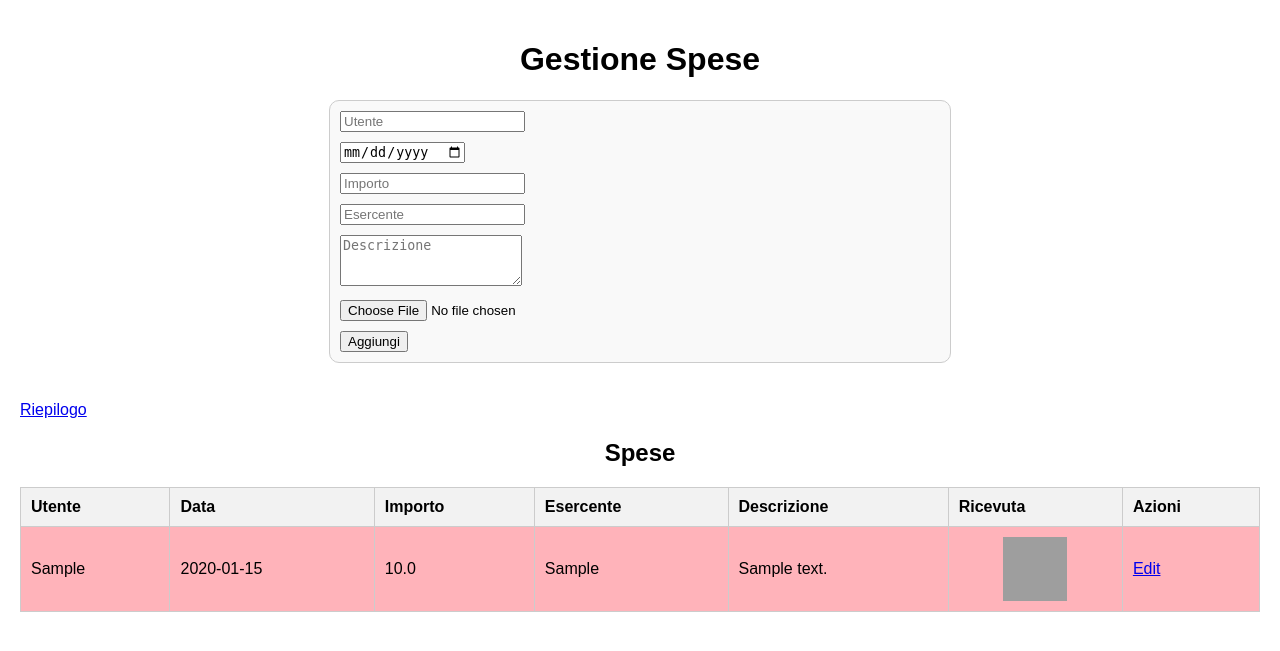
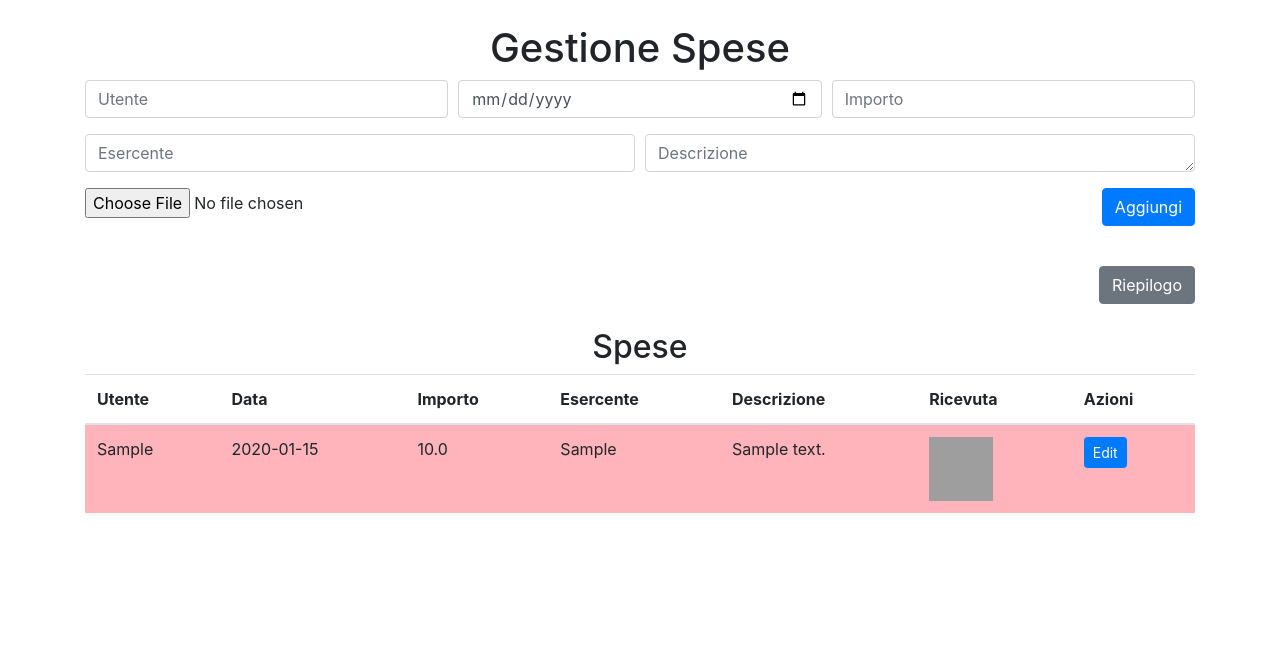
Before and after one commit to katodo/GestioneScontrini, a Flask app: page / in a window 1280 px wide. Shown: the top 651 px of the page. Run offline with Flask 3, Linux system fonts and the light colour scheme; tables that the repository leaves empty hold one stand-in row (values such as "Sample post"); some libraries are stand-ins or nearby versions; grey boxes are pictures that could not be loaded.

Commit message:
Passaggio a BootStrap

```diff
--- a/migrate_db.py
+++ b/migrate_db.py
@@ -4,7 +4,7 @@ def migrate_db():
     conn = sqlite3.connect('expenses.db')
     c = conn.cursor()
 
-    # Verifica se la colonna "description" esiste già
+    # Verifica se le colonne esistono già
     c.execute("PRAGMA table_info(expenses)")
     columns = [column[1] for column in c.fetchall()]
 
--- a/templates/index.html
+++ b/templates/index.html
@@ -4,72 +4,11 @@
     <meta charset="UTF-8">
     <meta name="viewport" content="width=device-width, initial-scale=1.0">
     <title>Gestione Spese</title>
-    <script>
-        document.addEventListener('DOMContentLoaded', function() {
-            fetch('/autocomplete')
-                .then(response => response.json())
-                .then(data => {
-                    const users = data.users;
-                    const merchants = data.merchants;
-
-                    const userInput = document.getElementById('user-input');
-                    const merchantInput = document.getElementById('merchant-input');
-
-                    userInput.addEventListener('input', function() {
-                        showSuggestions(this, users);
-                    });
-
-                    merchantInput.addEventListener('input', function() {
-                        showSuggestions(this, merchants);
-                    });
-                });
-
-            function showSuggestions(input, suggestions) {
-                const value = input.value.toLowerCase();
-                const list = document.createElement('ul');
-                list.classList.add('suggestions');
-
-                suggestions.forEach(suggestion => {
-                    if (suggestion.toLowerCase().startsWith(value)) {
-                        const item = document.createElement('li');
-                        item.textContent = suggestion;
-                        item.addEventListener('click', () => {
-                            input.value = suggestion;
-                            clearSuggestions(input);
-                        });
-                        list.appendChild(item);
-                    }
-                });
-
-                clearSuggestions(input);
-                input.parentNode.appendChild(list);
-            }
-
-            function clearSuggestions(input) {
-                const currentSuggestions = input.parentNode.querySelectorAll('.suggestions');
-                currentSuggestions.forEach(suggestion => suggestion.remove());
-            }
-        });
-    </script>
+    <link href="https://stackpath.bootstrapcdn.com/bootstrap/4.5.2/css/bootstrap.min.css" rel="stylesheet">
+    <script src="https://code.jquery.com/jquery-3.5.1.slim.min.js"></script>
+    <script src="https://cdn.jsdelivr.net/npm/@popperjs/core@2.9.2/dist/umd/popper.min.js"></script>
+    <script src="https://stackpath.bootstrapcdn.com/bootstrap/4.5.2/js/bootstrap.min.js"></script>
     <style>
-        .suggestions {
-            list-style-type: none;
-            padding: 0;
-            margin: 0;
-            border: 1px solid #ccc;
-            max-height: 100px;
-            overflow-y: auto;
-        }
-
-        .suggestions li {
-            padding: 8px;
-            cursor: pointer;
-        }
-
-        .suggestions li:hover {
-            background-color: #ddd;
-        }
-
         .thumbnail {
             width: 64px;
             height: 64px;
@@ -78,123 +17,49 @@
         .pdf-icon {
             width: 64px;
             height: 64px;
-            display: block;
-            margin: 0 auto;
-        }
-
-        /* Responsive styling */
-        body {
-            font-family: Arial, sans-serif;
-            margin: 0;
-            padding: 20px;
-        }
-
-        h1, h2 {
-            text-align: center;
-        }
-
-        form {
-            max-width: 600px;
-            margin: 0 auto 20px auto;
-            padding: 10px;
-            border: 1px solid #ccc;
-            border-radius: 10px;
-            background-color: #f9f9f9;
-        }
-
-        form div {
-            margin-bottom: 10px;
-        }
-
-        table {
-            width: 100%;
-            border-collapse: collapse;
-            margin-bottom: 20px;
-        }
-
-        table, th, td {
-            border: 1px solid #ccc;
-        }
-
-        th, td {
-            padding: 10px;
-            text-align: left;
-        }
-
-        th {
-            background-color: #f2f2f2;
-        }
-
-        td img, .pdf-icon {
-            display: block;
-            margin: 0 auto;
-        }
-
-        /* Responsive table */
-        @media (max-width: 600px) {
-            table, thead, tbody, th, td, tr {
-                display: block;
-            }
-
-            thead tr {
-                display: none;
-            }
-
-            tr {
-                margin-bottom: 10px;
-                border-bottom: 1px solid #ccc;
-            }
-
-            td {
-                padding: 10px;
-                text-align: right;
-                position: relative;
-            }
-
-            td::before {
-                content: attr(data-label);
-                position: absolute;
-                left: 10px;
-                font-weight: bold;
-                text-align: left;
-            }
-
-            .thumbnail, .pdf-icon {
-                width: 64px;
-                height: 64px;
-            }
         }
     </style>
 </head>
 <body>
-    <h1>Gestione Spese</h1>
-    <form action="/add" method="post" enctype="multipart/form-data">
-        <div>
-            <input type="text" id="user-input" name="user" placeholder="Utente" required>
+    <div class="container mt-4">
+        <h1 class="text-center">Gestione Spese</h1>
+        <form action="/add" method="post" enctype="multipart/form-data" class="mb-4">
+            <div class="form-row">
+                <div class="form-group col-md-4">
+                    <input type="text" id="user-input" name="user" class="form-control" placeholder="Utente" required>
                 </div>
-        <div>
-            <input type="date" name="date" required>
+                <div class="form-group col-md-4">
+                    <input type="date" name="date" class="form-control" required>
                 </div>
-        <div>
-            <input type="number" name="amount" step="0.01" placeholder="Importo" required>
+                <div class="form-group col-md-4">
+                    <input type="number" name="amount" step="0.01" class="form-control" placeholder="Importo" required>
                 </div>
-        <div>
-            <input type="text" id="merchant-input" name="merchant" placeholder="Esercente" required>
             </div>
-        <div>
-            <textarea name="description" placeholder="Descrizione" rows="3"></textarea>
+            <div class="form-row">
+                <div class="form-group col-md-6">
+                    <input type="text" id="merchant-input" name="merchant" class="form-control" placeholder="Esercente" required>
                 </div>
-        <div>
-            <input type="file" name="receipt" accept="image/*,application/pdf">
+                <div class="form-group col-md-6">
+                    <textarea name="description" class="form-control" placeholder="Descrizione" rows="1"></textarea>
                 </div>
-        <button type="submit">Aggiungi</button>
+            </div>
+            <div class="form-row">
+                <div class="form-group col-md-6">
+                    <input type="file" name="receipt" accept="image/*,application/pdf" class="form-control-file">
+                </div>
+                <div class="form-group col-md-6 text-right">
+                    <button type="submit" class="btn btn-primary">Aggiungi</button>
+                </div>
+            </div>
         </form>
 
-    <br>
-    <a href="/summary">Riepilogo</a>
+        <div class="mb-4 text-right">
+            <a href="/summary" class="btn btn-secondary">Riepilogo</a>
+        </div>
 
-    <h2>Spese</h2>
-    <table>
+        <h2 class="text-center">Spese</h2>
+        <div class="table-responsive">
+            <table class="table table-striped">
                 <thead>
                     <tr>
                         <th>Utente</th>
@@ -209,12 +74,12 @@
                 <tbody>
                     {% for expense in expenses %}
                     <tr style="background-color: {{ get_pastel_color(expense[2]) }};">
-                <td data-label="Utente">{{ expense[1] }}</td>
-                <td data-label="Data">{{ expense[2] }}</td>
-                <td data-label="Importo">{{ expense[3] }}</td>
-                <td data-label="Esercente">{{ expense[4] }}</td>
-                <td data-label="Descrizione">{{ expense[5] }}</td>
-                <td data-label="Ricevuta">
+                        <td>{{ expense[1] }}</td>
+                        <td>{{ expense[2] }}</td>
+                        <td>{{ expense[3] }}</td>
+                        <td>{{ expense[4] }}</td>
+                        <td>{{ expense[5] }}</td>
+                        <td>
                             {% if expense[6] %}
                                 {% if expense[7] and expense[7].endswith('.pdf') %}
                                 <a href="/receipt/{{ expense[0] }}" target="_blank">
@@ -227,12 +92,14 @@
                                 {% endif %}
                             {% endif %}
                         </td>
-                <td data-label="Azioni">
-                    <a href="{{ url_for('edit_expense', id=expense[0]) }}">Edit</a>
+                        <td>
+                            <a href="{{ url_for('edit_expense', id=expense[0]) }}" class="btn btn-primary btn-sm">Edit</a>
                         </td>
                     </tr>
                     {% endfor %}
                 </tbody>
             </table>
+        </div>
+    </div>
 </body>
 </html>
```
Also changed, not shown: templates/edit.html (+34 -54 lines), templates/summary.html (+15 -45 lines). Lines whose indentation alone changed are shown as unchanged.
